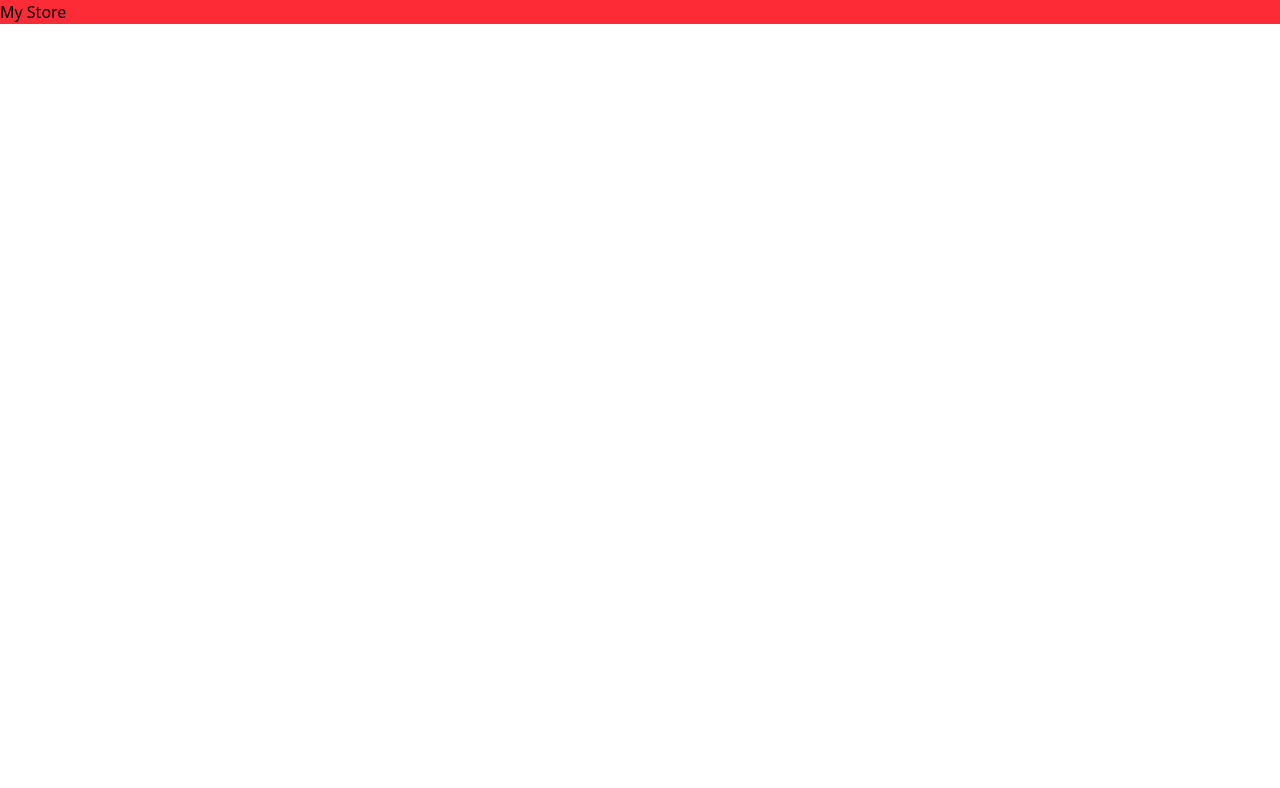
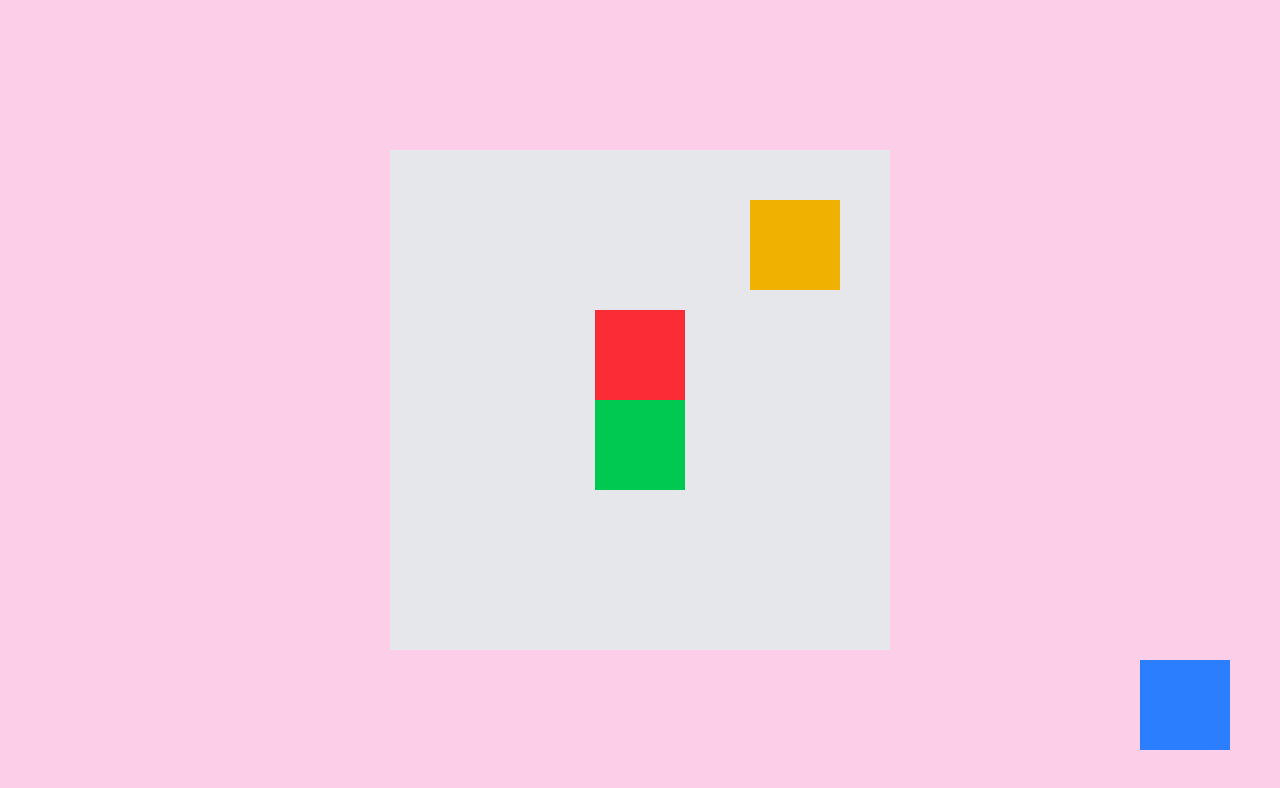
Before and after one commit to PrashasthiAyuchchada/c-b-c-frontend, a React (Vite) app: page / in a window 1280 px wide. Shown: the top 788 px of the page. Built offline with nearby package versions, Linux system fonts and the light colour scheme.

Commit message:
div modified 🔨

```diff
--- a/src/App.jsx
+++ b/src/App.jsx
@@ -8,8 +8,13 @@
 
 
   return (
-   <div className = "bg-red-500">
-    <Header></Header>
+    <div className='w-full flex h-screen justify-center items-center bg-pink-200' >
+   <div className = "w-[500px] flex flex-col justify-center items-center h-[500px] bg-gray-200 relative">
+    <div className='w-[90px] h-[90px] bg-red-500'>  </div>
+    <div className='w-[90px] h-[90px] bg-yellow-500 absolute right-[50px] top-[50px]'>  </div>
+    <div className='w-[90px] h-[90px] bg-blue-500 fixed right-[50px] bottom-[50px]' >    </div>
+    <div className='w-[90px] h-[90px] bg-green-500'> </div>
+   </div>
    </div>
 
 
--- a/src/components/header.jsx
+++ b/src/components/header.jsx
@@ -1,11 +1,11 @@
 
 
 export default function Header() {
-
-
   return (
-    <header >
-     <h1>My Store</h1>
+    <header className="w-full bg-gradient-to-r from-indigo-500 via-purple-500 to-pink-500 h-[100px] flex items-center justify-center shadow-lg">
+      <h1 className="text-4xl font-bold tracking-wide text-white drop-shadow-md">
+        My Store
+      </h1>
     </header>
   );
 }
```
